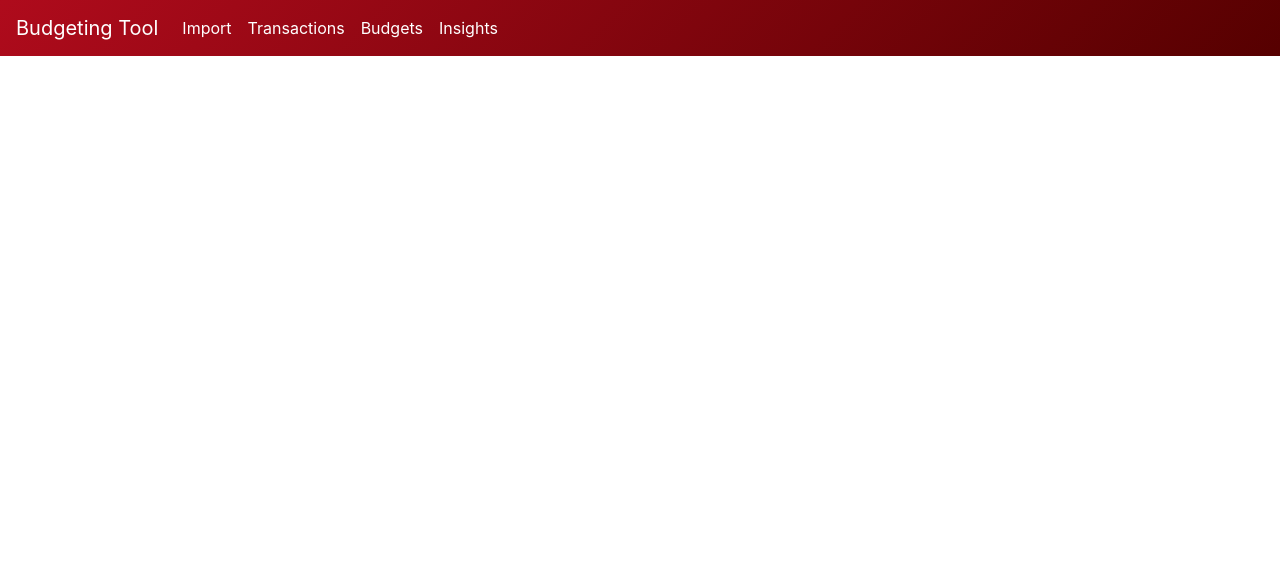
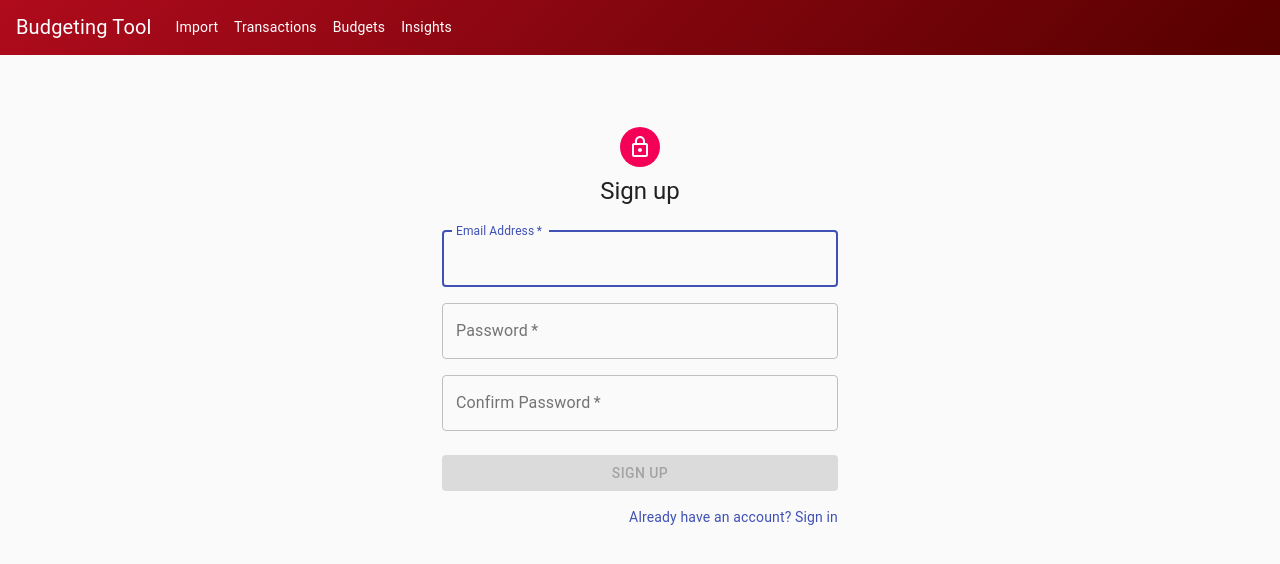
Before and after one commit to gananPrabaharan/spending-dashboard, a React (Create React App) app in the folder react_app/: page /signup in a window 1280 px wide. Shown: the top 564 px of the page. Built offline with nearby package versions, Linux system fonts and the light colour scheme; no server answers.

Commit message:
connected signup to firebase

```diff
--- a/react_app/package.json
+++ b/react_app/package.json
@@ -10,6 +10,7 @@
     "axios": "0.21.1",
     "bootstrap": "^4.6.0",
     "chart.js": "^2.9.4",
+    "firebase": "^8.6.8",
     "lodash": "^4.17.21",
     "react": "^17.0.2",
     "react-bootstrap": "^1.6.0",
--- a/react_app/src/App.jsx
+++ b/react_app/src/App.jsx
@@ -6,21 +6,25 @@ import Transaction from './transactions'
 import React from 'react'
 import Insights from './insights'
 import Login from './login'
-
+import SignUp from './signup'
+import { AuthProvider } from "./contexts/AuthContext"
 
 const App = () => {
     return (
         <div id="spendingTool">
             <BrowserRouter>
                 <Navigation/>
+                <AuthProvider>
                     <Switch>
-                    <Redirect exact from='/' to='transactions'/>
+                        <Redirect exact from='/' to='login'/>
                         <Route exact path='/login' component={(props) => <Login />}/>
+                        <Route exact path='/signup' component={(props) => <SignUp />}/>
                         <Route exact path='/import' component={(props) => <Import />}/>
                         <Route exact path='/budgets' component={(props) => <Budgets />}/>
                         <Route exact path='/transactions' component={(props) => <Transaction />}/>
                         <Route exact path='/insights' component={(props) => <Insights />}/>
                     </Switch>
+                </AuthProvider>
             </BrowserRouter>
         </div>
     )
--- /dev/null
+++ b/react_app/src/contexts/AuthContext.jsx
@@ -0,0 +1,62 @@
+import React, { useContext, useState, useEffect } from "react"
+import { auth } from "../firebase"
+
+const AuthContext = React.createContext()
+
+export function useAuth() {
+  return useContext(AuthContext)
+}
+
+export function AuthProvider({ children }) {
+  const [currentUser, setCurrentUser] = useState();
+  const [loading, setLoading] = useState(true);
+
+  function signup(email, password) {
+    return auth.createUserWithEmailAndPassword(email, password);
+  }
+
+  function login(email, password) {
+    return auth.signInWithEmailAndPassword(email, password);
+  }
+
+  function logout() {
+    return auth.signOut();
+  }
+
+  function resetPassword(email) {
+    return auth.sendPasswordResetEmail(email);
+  }
+
+  function updateEmail(email) {
+    return currentUser.updateEmail(email);
+  }
+
+  function updatePassword(password) {
+    return currentUser.updatePassword(password);
+  }
+
+  useEffect(() => {
+    const unsubscribe = auth.onAuthStateChanged(user => {
+      setCurrentUser(user)
+      setLoading(false)
+    });
+
+    return unsubscribe
+  }, [])
+
+  const value = {
+    currentUser,
+    login,
+    signup,
+    logout,
+    resetPassword,
+    updateEmail,
+    updatePassword
+  };
+
+  return (
+    <AuthContext.Provider value={value}>
+      {!loading && children}
+    </AuthContext.Provider>
+  )
+}
--- /dev/null
+++ b/react_app/src/firebase.jsx
@@ -0,0 +1,16 @@
+import firebase from "firebase/app";
+import "firebase/auth"
+
+const app = firebase.initializeApp({
+    apiKey: process.env.REACT_APP_FIREBASE_API_KEY,
+    authDomain: process.env.REACT_APP_FIREBASE_AUTH_DOMAIN,
+    projectId: process.env.REACT_APP_FIREBASE_PROJECT_ID,
+    storageBucket: process.env.REACT_APP_FIREBASE_STORAGE_BUCKET,
+    messagingSenderId: process.env.REACT_APP_FIREBASE_MESSAGING_SENDER_ID,
+    appId: process.env.REACT_APP_FIREBASE_APP_ID,
+    measurementId: process.env.REACT_APP_FIREBASE_MEASUREMENT_ID
+});
+
+export const auth = app.auth();
+
+export default app;
--- a/react_app/src/index.js
+++ b/react_app/src/index.js
@@ -1,8 +1,8 @@
 import React from 'react';
 import ReactDOM from 'react-dom';
-import App from './App';
 import 'bootstrap/dist/css/bootstrap.min.css';
 import 'react-bootstrap-table-next/dist/react-bootstrap-table2.min.css';
+import App from './App';
 
 
 // render DOM
--- a/react_app/src/login.jsx
+++ b/react_app/src/login.jsx
@@ -7,12 +7,11 @@ import FormControlLabel from '@material-ui/core/FormControlLabel';
 import Checkbox from '@material-ui/core/Checkbox';
 import Link from '@material-ui/core/Link';
 import Grid from '@material-ui/core/Grid';
-import Box from '@material-ui/core/Box';
 import LockOutlinedIcon from '@material-ui/icons/LockOutlined';
 import Typography from '@material-ui/core/Typography';
 import { makeStyles } from '@material-ui/core/styles';
 import Container from '@material-ui/core/Container';
-
+import { useHistory } from "react-router-dom";
 
 const useStyles = makeStyles((theme) => ({
     paper: {
@@ -36,6 +35,24 @@ const useStyles = makeStyles((theme) => ({
 
 const Login = () => {
     const classes = useStyles();
+    const history = useHistory();
+
+    async function handleSubmit(e) {
+        e.preventDefault()
+
+        try {
+          setError("");
+          setLoading(true);
+          await login(emailRef.current.value, passwordRef.current.value);
+          setLoading(false);
+          history.push("/");
+        } catch {
+          setError("Failed to log in");
+          setLoading(false);
+        }
+
+
+    }
 
     return (
         <Container component="main" maxWidth="xs">
@@ -48,35 +65,12 @@ const Login = () => {
                     Sign in
                 </Typography>
                 <form className={classes.form} noValidate>
-                    <TextField
-                        variant="outlined"
-                        margin="normal"
-                        required
-                        fullWidth
-                        id="email"
-                        label="Email Address"
-                        name="email"
-                        autoComplete="email"
-                        autoFocus/>
-                    <TextField
-                        variant="outlined"
-                        margin="normal"
-                        required
-                        fullWidth
-                        name="password"
-                        label="Password"
-                        type="password"
-                        id="password"
-                        autoComplete="current-password"/>
+                    <TextField variant="outlined" margin="normal" fullWidth label="Email Address" autoFocus/>
+                    <TextField variant="outlined" margin="normal" fullWidth label="Password" type="password" autoComplete="current-password"/>
                     <FormControlLabel
                         control={<Checkbox value="remember" color="primary" />}
                         label="Remember me"/>
-                    <Button
-                        type="submit"
-                        fullWidth
-                        variant="contained"
-                        color="primary"
-                        className={classes.submit}>
+                    <Button type="submit" fullWidth variant="contained" color="primary" className={classes.submit} onClick={handleSubmit}>
                     Sign In
                     </Button>
                     <Grid container>
@@ -86,7 +80,7 @@ const Login = () => {
                             </Link>
                         </Grid>
                         <Grid item>
-                            <Link href="#" variant="body2">
+                            <Link href="signup" variant="body2">
                                 {"Don't have an account? Sign Up"}
                             </Link>
                         </Grid>
--- /dev/null
+++ b/react_app/src/signup.jsx
@@ -0,0 +1,119 @@
+import React, { useState } from 'react';
+import Avatar from '@material-ui/core/Avatar';
+import Button from '@material-ui/core/Button';
+import CssBaseline from '@material-ui/core/CssBaseline';
+import TextField from '@material-ui/core/TextField';
+import Link from '@material-ui/core/Link';
+import Grid from '@material-ui/core/Grid';
+import LockOutlinedIcon from '@material-ui/icons/LockOutlined';
+import Typography from '@material-ui/core/Typography';
+import { makeStyles } from '@material-ui/core/styles';
+import Container from '@material-ui/core/Container';
+import { Alert } from "react-bootstrap"
+import { useHistory } from "react-router-dom"
+
+import { useAuth } from "./contexts/AuthContext"
+
+const useStyles = makeStyles((theme) => ({
+    paper: {
+        marginTop: theme.spacing(8),
+        display: 'flex',
+        flexDirection: 'column',
+        alignItems: 'center',
+    },
+    avatar: {
+        margin: theme.spacing(1),
+        backgroundColor: theme.palette.secondary.main,
+    },
+    form: {
+        width: '100%', // Fix IE 11 issue.
+        marginTop: theme.spacing(3),
+    },
+    submit: {
+        margin: theme.spacing(3, 0, 2),
+    },
+}));
+
+const SignUp = () => {
+    const classes = useStyles();
+    const [error, setError] = useState("");
+    const [loading, setLoading] = useState(false);
+    const { signup } = useAuth();
+    const [state, setState] = useState({
+        email: "",
+        password: "",
+        confirmPassword: ""
+    });
+    const history = useHistory();
+
+    async function handleSubmit(e) {
+        e.preventDefault();
+
+        if (state.password !== state.confirmPassword) {
+            return setError("Passwords do not match")
+        }
+
+        try {
+          setError("");
+          setLoading(true);
+          await signup(state.email, state.password);
+          setLoading(false);
+          history.push("/");
+        } catch (err) {
+            const acceptedCodes = ["auth/invalid-email", "auth/weak-password", "auth/email-already-in-use"];
+            if (acceptedCodes.includes(err.code)){
+                setError(err.message);
+            } else {
+                setError("Failed to create an account");
+            }
+            setLoading(false);
+        }
+    }
+
+    return (
+        <Container component="main" maxWidth="xs">
+            <CssBaseline />
+            <div className={classes.paper}>
+                <Avatar className={classes.avatar}>
+                    <LockOutlinedIcon />
+                </Avatar>
+                <Typography component="h1" variant="h5">
+                    Sign up
+                </Typography>
+                {error && <Alert variant="danger">{error}</Alert>}
+                <form className={classes.form}>
+                    <Grid container spacing={2}>
+                        <Grid item xs={12}>
+                            <TextField variant="outlined" required fullWidth label="Email Address" autoFocus
+                                onChange={(e) => { setState({ ...state, email: e.target.value }) }}
+                                value={state.email} />
+                        </Grid>
+                        <Grid item xs={12}>
+                            <TextField variant="outlined" required fullWidth label="Password" type="password"
+                                onChange={(e) => { setState({ ...state, password: e.target.value }) }}
+                                value={state.password} />
+                        </Grid>
+                        <Grid item xs={12}>
+                            <TextField variant="outlined" required fullWidth label="Confirm Password" type="password"
+                                onChange={(e) => { setState({ ...state, confirmPassword: e.target.value }) }}
+                                value={state.confirmPassword} />
+                        </Grid>
+                    </Grid>
+                    <Button type="submit" fullWidth variant="contained" color="primary" className={classes.submit} onClick={handleSubmit}
+                        disabled={loading || state.email.length === 0 || state.password.length === 0 || state.confirmPassword.length === 0} >
+                        Sign Up
+                    </Button>
+                    <Grid container justify="flex-end">
+                        <Grid item>
+                            <Link href="login" variant="body2">
+                                Already have an account? Sign in
+                            </Link>
+                        </Grid>
+                    </Grid>
+                </form>
+            </div>
+        </Container>
+    );
+}
+
+export default SignUp;
```
Also changed, not shown: 2 other files (tests, documents, lock files or other folders). Lines whose indentation alone changed are shown as unchanged.
